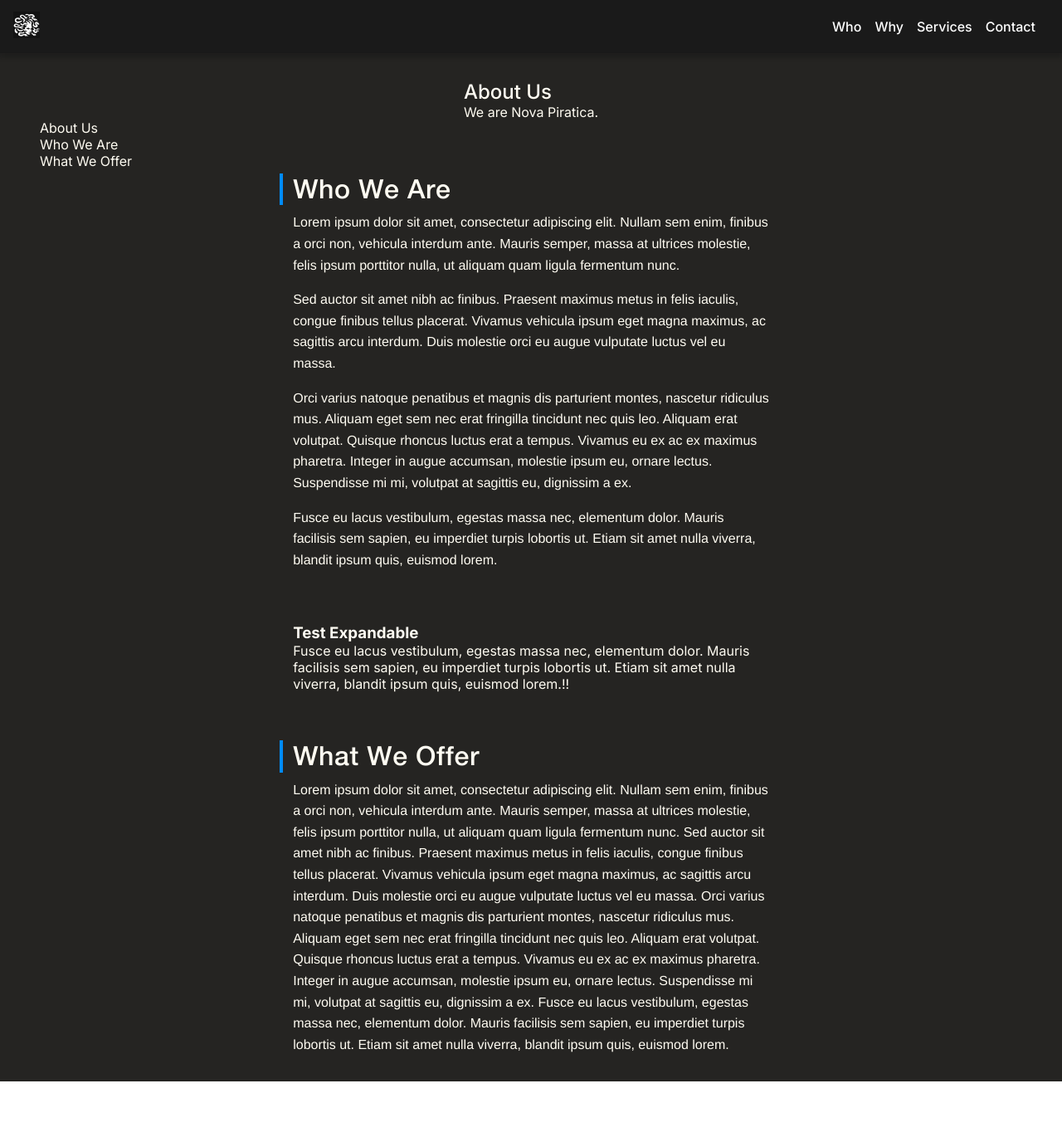
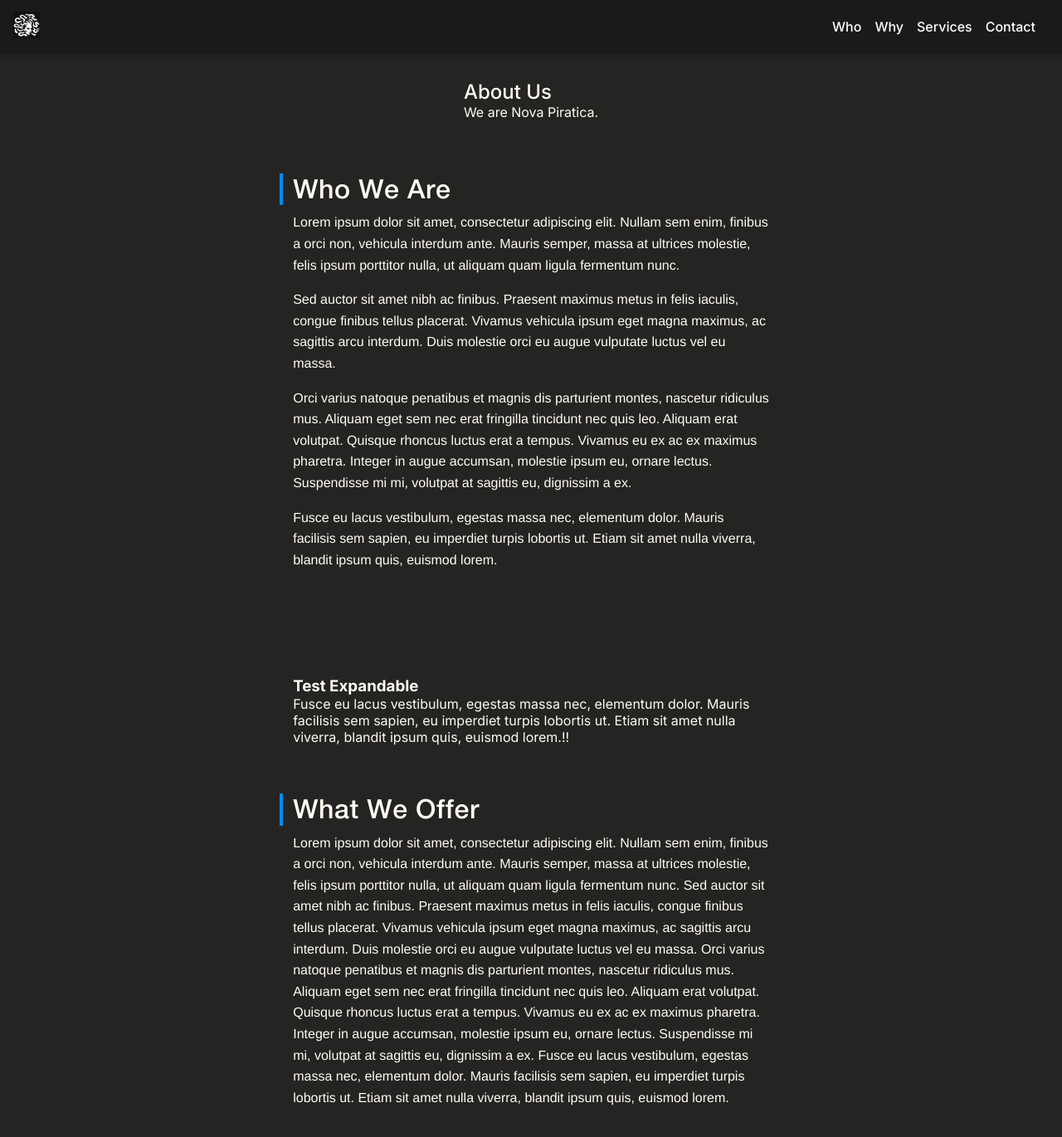
Before and after one commit to steventoben/nova, a Next.js app: page /about in a window 1280 px wide. Shown: the top 1370 px of the page at 83% size. Before the commit the page ends 1303 px from the top, so only its background shows below. Built offline with nearby package versions, Linux system fonts and the light colour scheme.

Commit message:
remove toc from about page

```diff
--- a/src/app/about/page.tsx
+++ b/src/app/about/page.tsx
@@ -5,10 +5,9 @@ import { ViewportObserver } from "@/components/ViewportObserver/ViewportObserver
 import { ExpandablePane } from "@/components/Expandable/Expandable";
 
 function AboutPage() {
-    const {activeItem, setActiveItem} = useToc();
+    //const {activeItem, setActiveItem} = useToc();
     return(
         <div className={'Page-container AboutPage TextPage-container'}>
-            <TableOfContents items={['About Us', 'Who We Are', 'What We Offer']} />
             <section className={'Section About-intro TextBlock'}>
                 <Text el={'h1'} fontSize={'1.5rem'} fontWeight={500}>
                     About Us
@@ -18,7 +17,6 @@ function AboutPage() {
                 </Text>
             </section>
 
-            <ViewportObserver onTrigger={() => setActiveItem('who we are')}>
             <section className={'Section About-intro TextBlock'}>
                 <h2 className={'Heading xl Heading-effect'}>
                     Who We Are
@@ -41,7 +39,6 @@ function AboutPage() {
                     imperdiet turpis lobortis ut. Etiam sit amet nulla viverra, blandit ipsum quis, euismod lorem.
                 </p>
             </section>
-            </ViewportObserver>
 
             <div style={{height: '4rem'}} />
 
@@ -51,7 +48,7 @@ function AboutPage() {
             <div style={{height: '4rem'}} />
 
 
-            <ViewportObserver onTrigger={() => setActiveItem('what we offer')}>
+
             <section className={'Section About-intro TextBlock'}>
                 <h2 className={'Heading xl Heading-effect'}>
                     What We Offer
@@ -70,17 +67,16 @@ function AboutPage() {
                     nulla viverra, blandit ipsum quis, euismod lorem.
                 </p>
             </section>
-            </ViewportObserver>
         </div>
     );
 }
 
-const ProvidedPage = () => {
+/* const ProvidedPage = () => {
     return (
         <TocProvider items={['about us', 'who we are', 'what we offer']}>
             <AboutPage/>
         </TocProvider>
     );
-}
+} */
 
-export default ProvidedPage;
+export default AboutPage;
```
